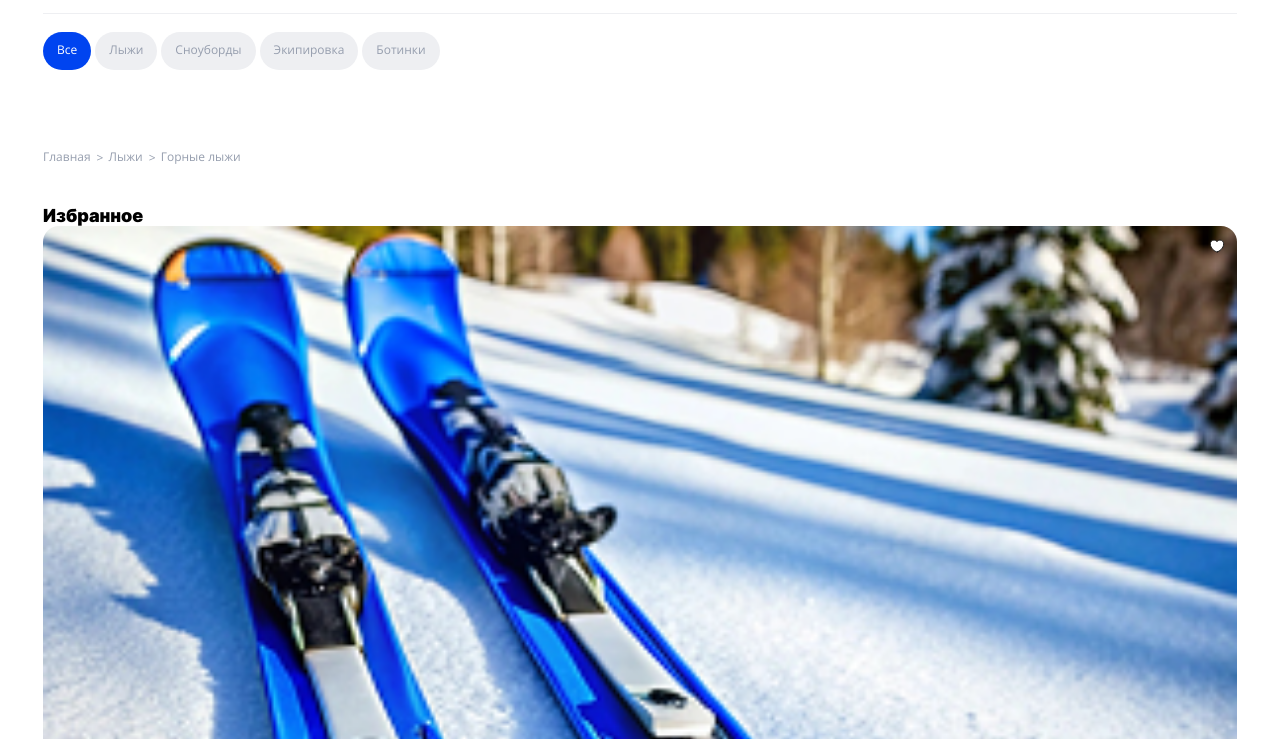
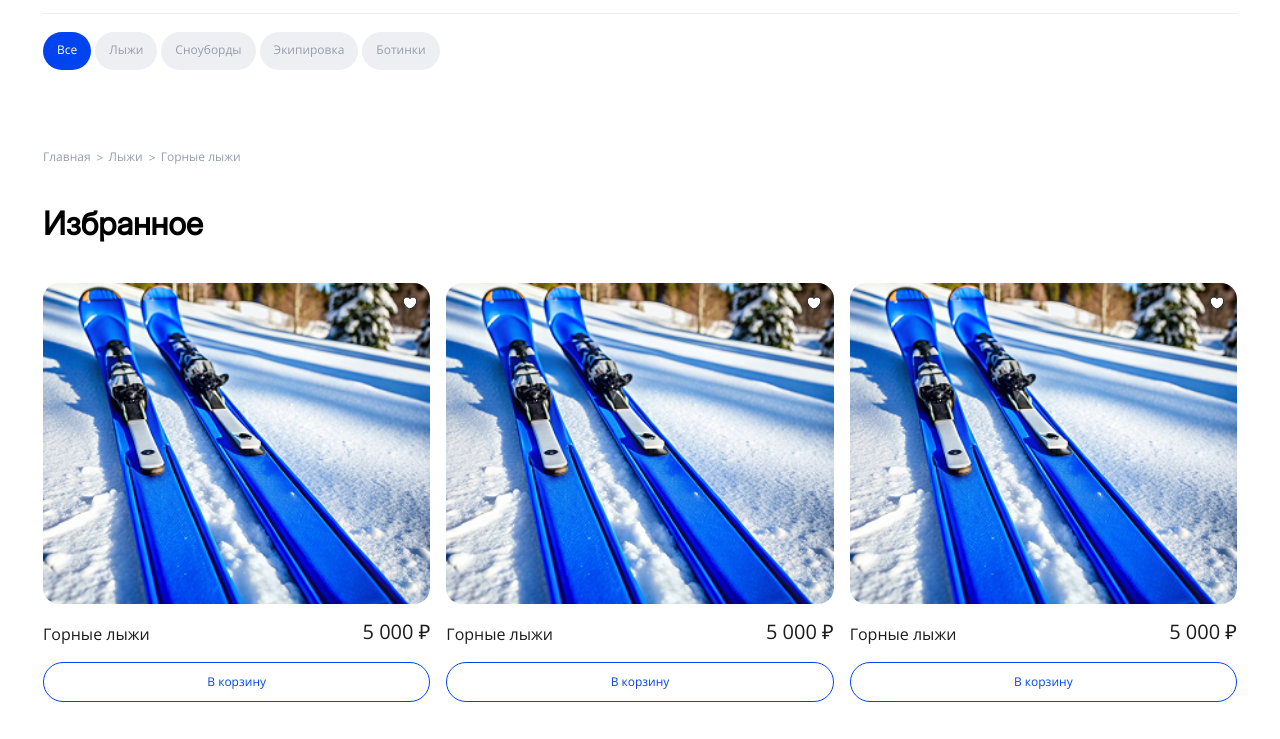
Before and after one commit to MAlinaMdes/ski-people, a website built with Vite: page index.html in a window 1280 px wide. Shown: the part 59-798 px from the top of the page. Built offline with nearby package versions, Linux system fonts and the light colour scheme.

Commit message:
goods done

```diff
--- a/src/styles/goods.scss
+++ b/src/styles/goods.scss
@@ -1,25 +1,49 @@
 .goods {
+    padding-bottom: 40px;
 
+    @media (min-width: 1024px) {
+        padding-bottom: 60px;
+    }
     // .goods__title
 
     &__title {
+        font-family: Inter;
+        font-size: 24px;
+        font-weight: 900;
+        margin-bottom: 24px;
+
+        @media (min-width: 768px) {
+            font-size: 32px;
+            margin-bottom: 32px;
+
+        }
+        @media (min-width: 1024px) {
+            margin-bottom: 40px;
+        }
     }
 
     // .goods__list
 
     &__list {
+        display: grid;
+        gap: 32px 8px;
+        grid-template-columns: repeat(auto-fit, minmax(140px, 1fr));
+
+        @media (min-width: 768px) {
+            gap: 32px 10px;
+            grid-template-columns: repeat(auto-fit, minmax(230px, 1fr));
+        }
+        @media (min-width: 1024px) {
+            gap: 40px 16px;
+            grid-template-columns: repeat(auto-fit, minmax(302px, 1fr));
+        }
+        @media (min-width: 1440px) {
+            gap: 40px 16px;
+            grid-template-columns: repeat(auto-fit, minmax(302px, 1fr));
+        }
     }
 
-    // .goods__item
 
-    &__item {
-    }
-
-    // .goods__card
-
-    &__card {
-
-    }
 }
 
 .card {
```
